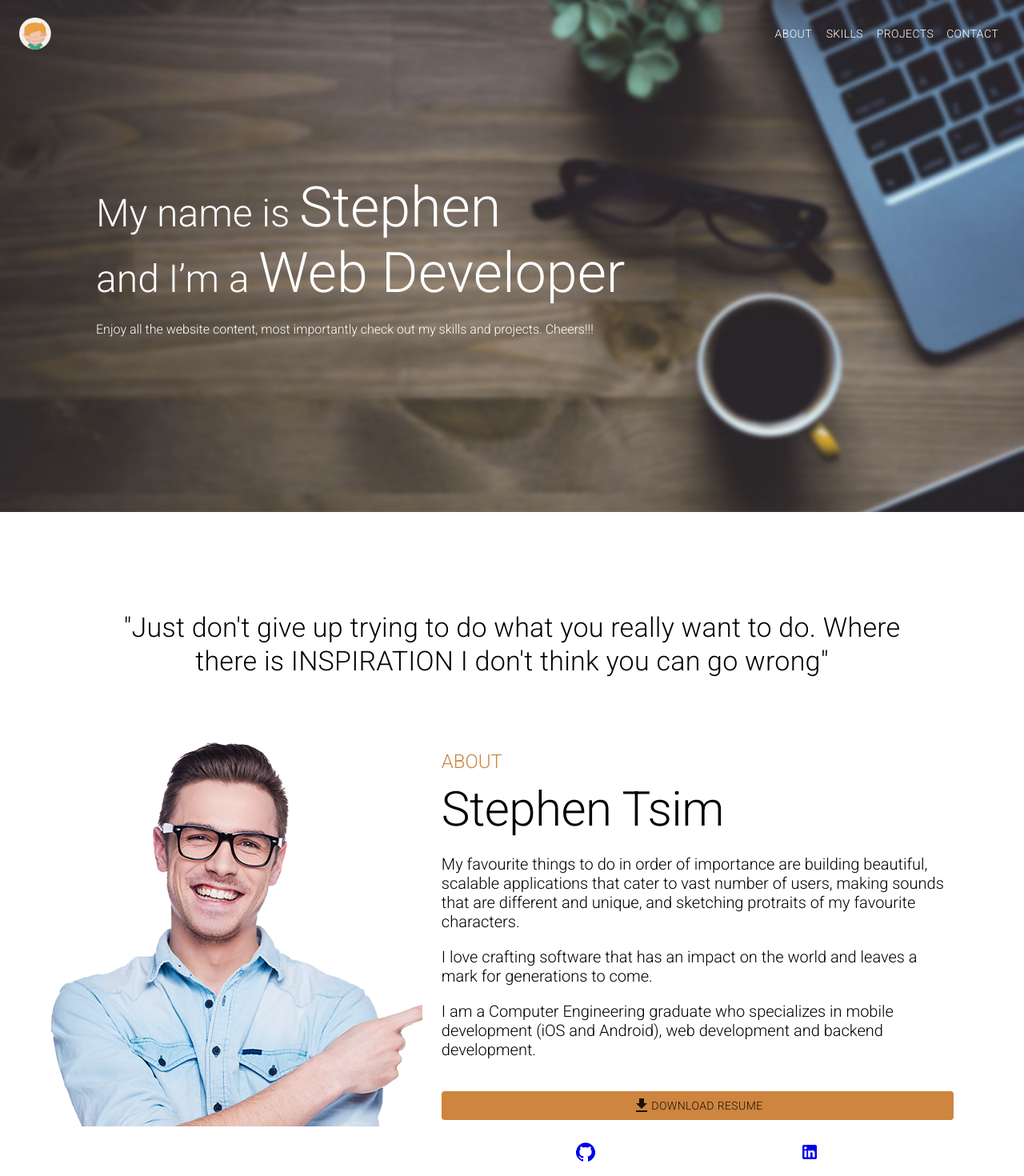
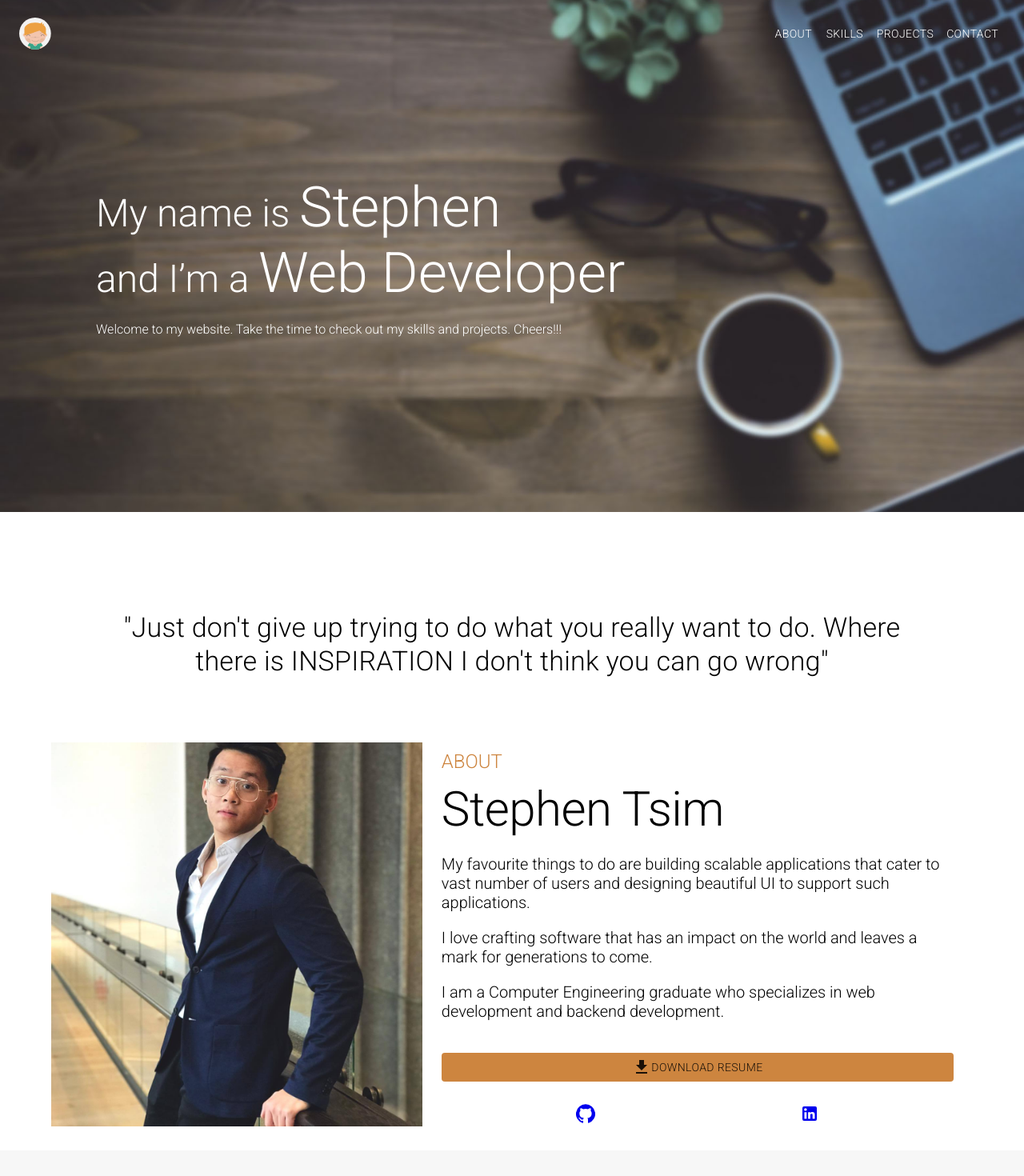
Before and after one commit to tsimmerdown/Website, a React (Create React App) app: page / in a window 1280 px wide. Shown: the top 1470 px of the page at 80% size. Built offline with nearby package versions, Linux system fonts and the light colour scheme.

Commit message:
changed about photo

```diff
--- a/package.json
+++ b/package.json
@@ -23,8 +23,7 @@
     "xoauth2": "^1.2.0"
   },
   "scripts": {
-    "start": "node server.js",
-    "heroku-postbuild": "cd client && npm install --only=dev && npm install && npm run build",
+    "start": "react-scripts start",
     "build": "react-scripts build",
     "test": "react-scripts test",
     "eject": "react-scripts eject"
--- a/src/components/About.js
+++ b/src/components/About.js
@@ -17,10 +17,12 @@ const AboutCont = styled(Container)`
 `
 
 const Image = styled.div`
-    background-image: url("./Images/why-choose.png");
+    background-image: url("./Images/stephen.jpg");
     height: 60vh;
     width: 100vh;
-    background-repeat: no-repeat;
+    background-size:     cover;                      /* <------ */
+    background-repeat:   no-repeat;
+    background-position: center center;
 
 `
 const Quote = styled(Typography)`
@@ -51,9 +53,9 @@ const About = () => {
                 <Heading variant="h5" style={{ color: "#CD853F", }}>ABOUT</Heading>
                 <Heading variant="h2">Stephen Tsim</Heading>
 
-                <p>My favourite things to do in order of importance are building beautiful, scalable applications that cater to vast number of users, making sounds that are different and unique, and sketching protraits of my favourite characters.</p>
+                <p>My favourite things to do are building scalable applications that cater to vast number of users and designing beautiful UI to support such applications.</p>
                 <p>I love crafting software that has an impact on the world and leaves a mark for generations to come.</p>
-                <p style={{ marginBottom: "5vh" }}>I am a Computer Engineering graduate who specializes in mobile development (iOS and Android), web development and backend development.</p>
+                <p style={{ marginBottom: "5vh" }}>I am a Computer Engineering graduate who specializes in web development and backend development.</p>
                 <a href="./Stephen's Resume.pdf" download style={{textDecoration: "none"}}><Resume><GetAppIcon />Download Resume</Resume></a>
                 <ContactIcons>
                     <IconButton color="inherit" aria-label="menu" style={{flexGrow: "1"}} >
--- a/src/components/Home.js
+++ b/src/components/Home.js
@@ -35,7 +35,7 @@ const Home = () => {
         <Text>
         <Typography variant="h3">My name is <BigText initial={{opacity: 0}} animate={{opacity: 1}} transition={{duration: "1"}}>Stephen</BigText>
         <br></br>and I’m a <BigText initial={{opacity: 0}} animate={{opacity: 1}} transition={{duration: "0.75", delay:"0.5"}}>Web Developer</BigText></Typography><br></br>
-        Enjoy all the website content, most importantly check out my skills and projects. Cheers!!!
+        Welcome to my website. Take the time to check out my skills and projects. Cheers!!!
         </Text>
     </Div>
 }
```
Also changed, not shown: public/Images/stephen.jpg (added).
